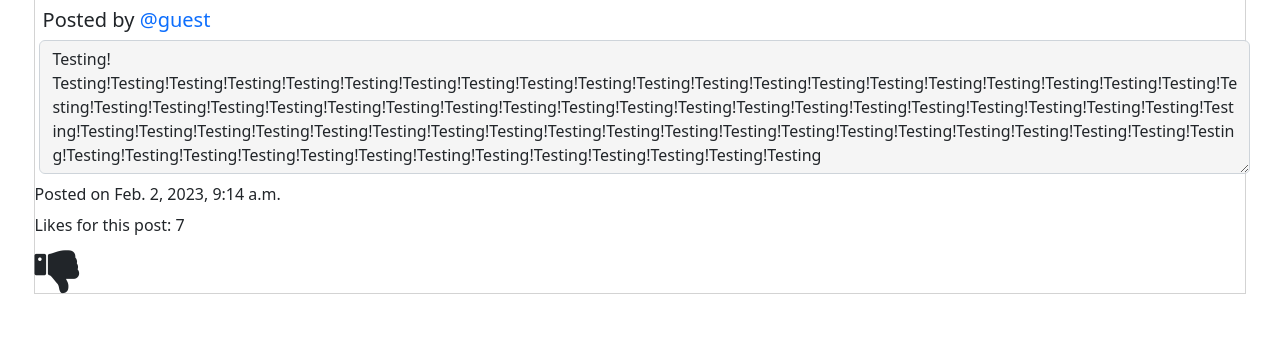
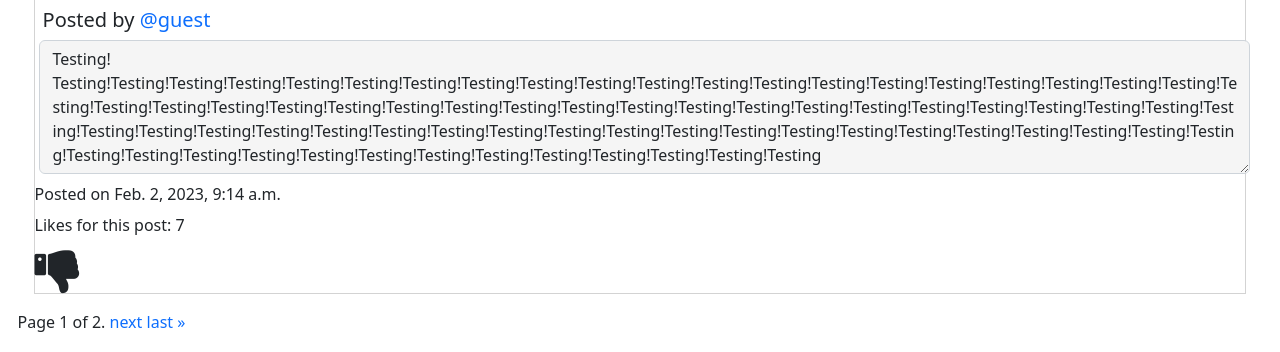
Before and after one commit to techcommdude/network, a Django app: page /allPosts in a window 1280 px wide. Shown: the part 3114-3466 px from the top of the page. Before the commit the page ends 3408 px from the top, so only its background shows below. Run offline with Django 3.2, Linux system fonts and the light colour scheme; a user stored in the database is signed in; data comes from the database, SQL or seed files in the repository; both versions use the stored data as it was after the commit.

Commit message:
pagination working.

```diff
--- a/network/templates/network/allPosts.html
+++ b/network/templates/network/allPosts.html
@@ -86,6 +86,24 @@
     {% endfor %}
 </div>
 
+<div class="pagination">
+    <span class="step-links">
+        {% if page_obj.has_previous %}
+            <a href="?page=1">&laquo; first</a>
+            <a href="?page={{ page_obj.previous_page_number }}">previous</a>
+        {% endif %}
+
+        <span class="current">
+            Page {{ page_obj.number }} of {{ page_obj.paginator.num_pages }}.
+        </span>
+
+        {% if page_obj.has_next %}
+            <a href="?page={{ page_obj.next_page_number }}">next</a>
+            <a href="?page={{ page_obj.paginator.num_pages }}">last &raquo;</a>
+        {% endif %}
+    </span>
+</div>
+
 {% endblock %}
 
 {% block script %}
--- a/network/views.py
+++ b/network/views.py
@@ -5,6 +5,8 @@ from django.contrib.auth import authenticate, login, logout
 from django.contrib.auth.decorators import login_required
 from django.db import IntegrityError
 from django.http import HttpResponse, HttpResponseRedirect, JsonResponse
+from django.views.generic import ListView
+from django.core.paginator import Paginator
 from django.core.serializers import serialize
 from django.shortcuts import render
 from django.urls import reverse
@@ -16,6 +18,11 @@ from yaml import serialize_all
 # from yaml import serialize_all
 from .models import User, Posts, Follow
 from django.views.decorators.csrf import csrf_exempt
+
+#Used by the Django Paginor class
+class PostsListView(ListView):
+    paginate_by = 2
+    model = Posts
 
 
 # Creates a new post.
@@ -284,6 +291,19 @@ def djangoAllPosts(request):
     # postings = Posts.objects.all().order_by('-createdDate')
     postings = Posts.objects.filter().order_by('-createdDate')
 
+    #Pagination details.
+    postsPagination = postings
+    paginator = Paginator(postsPagination, 5) # Show this many contacts per page.
+
+    page_number = request.GET.get('page')
+    page_obj = paginator.get_page(page_number)
+
+
+
+
+
+
+
     # Just want to determine if the current user likes a particular post or not.
     user_id = request.user.id
     # This will return a queryset of all objects that the user likes.
@@ -307,7 +327,7 @@ def djangoAllPosts(request):
         print(like.id)
         likeList.append(like.id)
 
-    return render(request, "network/allPosts.html", {"postings": postings, "likeList": likeList})
+    return render (request, "network/allPosts.html", {"page_obj": page_obj, "postings": postings, "likeList": likeList})
 
 
 @login_required
```
Also changed, not shown: db.sqlite3.
